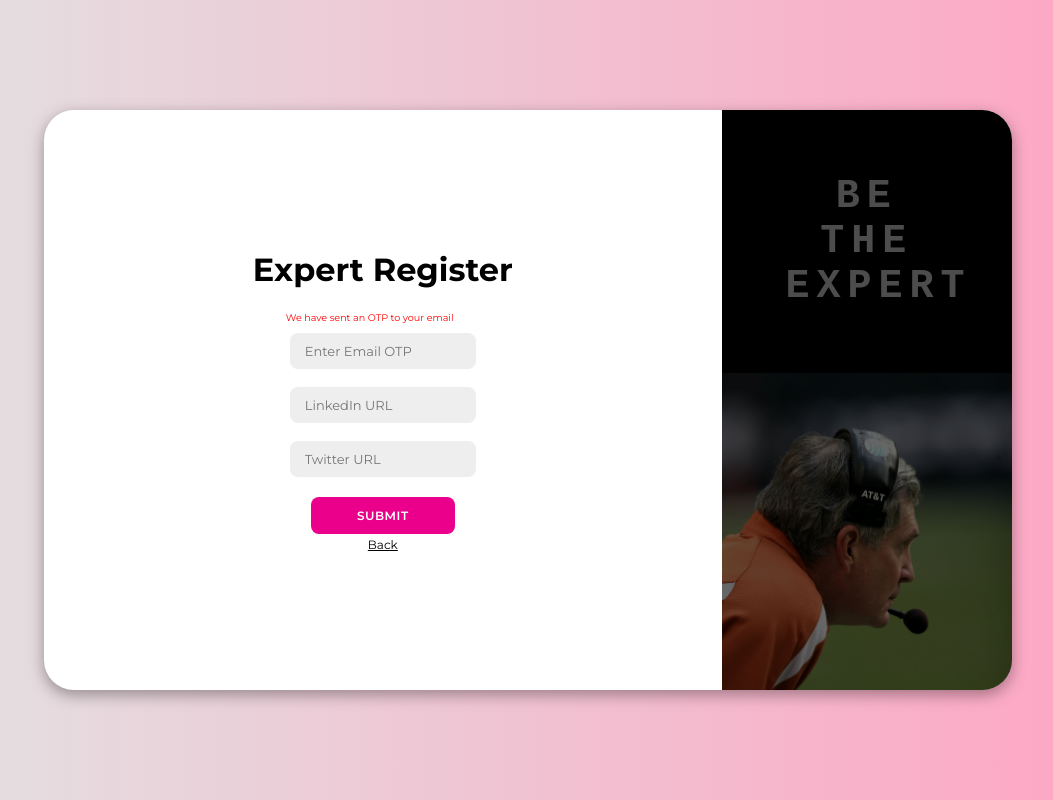
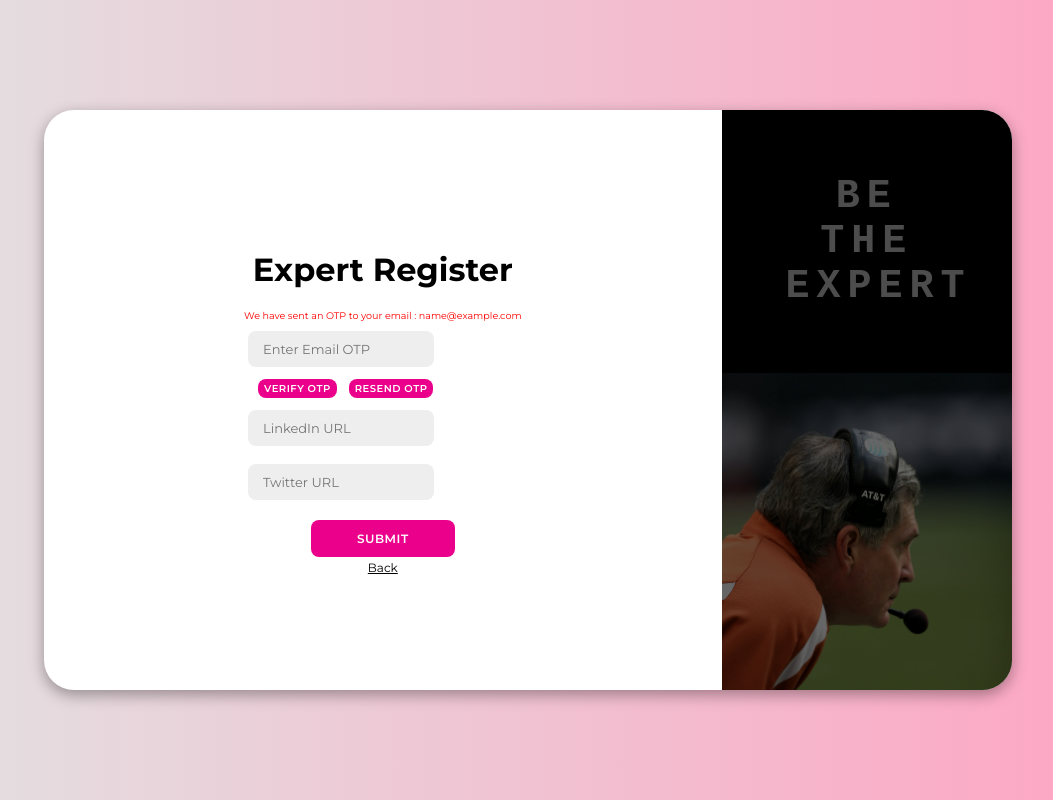
Before and after one commit to pratik860s/Degpeg-starter, a React (Create React App) app: page /register/expert in a window 1280 px wide. Both pictures are taken after typing "Sample", "name@example.com", "Sample123", "Sample123", "Sample", "Sample" into the empty fields and a click on the button "NEXT". Shown: the whole page, without its empty margins (112-1165 px from the left). Built offline with nearby package versions, Linux system fonts and the light colour scheme; no server answers.

Commit message:
Expert SignIn page Changes

```diff
--- a/src/Api/ApiConfig.js
+++ b/src/Api/ApiConfig.js
@@ -74,7 +74,6 @@ const sendOtpEmail = async (email) => {
         headers: {
           "Content-Type": "application/json",
         },
-        withCredentials: true
       }
     );
     console.log(response);
@@ -86,4 +85,25 @@ const sendOtpEmail = async (email) => {
 };
 
 
-export { expertRegister, login, sendOtpEmail };
+const verifyOtpEmail = async (email, otp) => {
+  try {
+    const response = await axios.post(
+      `${BASE_URL}:${PORT}/api/v1/user/verify-otp-email`,
+      { email: email, otp: otp },
+      {
+        headers: {
+          "Content-Type": "application/json",
+        },
+      }
+    );
+    // console.log(response.data);
+    return response.data;
+  } catch (error) {
+    console.error("Error verifying OTP email:", error.response ? error.response.data : error.message);
+    return null;
+  }
+};
+
+
+
+export { expertRegister, login, sendOtpEmail, verifyOtpEmail };
--- a/src/Pages/LandingPages/ExpertSignup/ExpertSignup.js
+++ b/src/Pages/LandingPages/ExpertSignup/ExpertSignup.js
@@ -1,11 +1,14 @@
-import React, { useState } from "react";
+import React, { useState, useEffect } from "react";
 import axios from "axios";
 import "./ExpertSignup.css";
 import {
   expertRegister,
   sendOtpEmail,
+  verifyOtpEmail,
 } from "./../../../Api/ApiConfig";
 import Joi from "joi";
+import { useNavigate } from "react-router";
+
 
 const ExpertSignup = () => {
   const [name, setName] = useState("");
@@ -22,6 +25,12 @@ const ExpertSignup = () => {
   // const [bankAccountNumber, setbankAccountNumber] = useState("");
   // const [ifscCode, setifscCode] = useState("");
   const [step, setStep] = useState(1);
+  const [isOtpVerified, setIsOtpVerified] = useState(false);
+  const [resendButtonDisabled, setResendButtonDisabled] = useState(false);
+  // const [expertRegistration, setExpertRegistration] = useState(false)
+
+
+  const navigate = useNavigate();
 
   const [errors, setErrors] = useState({});
   // all hooks
@@ -39,7 +48,7 @@ const ExpertSignup = () => {
     }),
     Joi.object({
       linkedinUrl: Joi.string().uri().required(),
-      twitterUrl: Joi.string().uri(),
+      twitterUrl: Joi.string().uri().required(),
     }),
     // Joi.object({
     //   bankName: Joi.string().required(),
@@ -113,8 +122,40 @@ const ExpertSignup = () => {
       linkedinUrl,
       twitterUrl
     );
+    if (response.status===200){
+      navigate("/");
+    }
   };
 
+  const verifyOtpfunction = async (e) => {
+    e.preventDefault();
+    try {
+      const response = await verifyOtpEmail(email, verifyOtp);
+      console.log(response);
+      if(response.status===200){
+      setIsOtpVerified(true);
+      }
+    } catch (error) {
+      console.error("Error verifying OTP:", error);
+    }
+  };
+
+
+  useEffect(() => {
+    let timer;
+    if (resendButtonDisabled) {
+      timer = setTimeout(() => {
+        setResendButtonDisabled(false);
+      }, 20000); // 20 seconds in milliseconds
+    }
+    return () => clearTimeout(timer);
+  }, [resendButtonDisabled]);
+
+  const handleResendOtp = async (e) => {
+    e.preventDefault();
+    const response = await sendOtpEmail(email);
+    setResendButtonDisabled(true);
+  };
 
 
   const handleBack = (e) => {
@@ -122,6 +163,7 @@ const ExpertSignup = () => {
     if (step === 1) {
       return;
     }
+    setIsOtpVerified(false);
     setStep(step - 1);
   };
 
@@ -280,14 +322,11 @@ const ExpertSignup = () => {
           ) : (
             <table>
               <tbody>
-                <tr></tr>
+              {!isOtpVerified && (
+        <>
           <tr>
             <td>
-                    {
-                      <div className="error">
-                        We have sent an OTP to your email
-                      </div>
-                    }
+              <div className="error">We have sent an OTP to your email : {email}</div>
             </td>
           </tr>
           <tr>
@@ -299,23 +338,32 @@ const ExpertSignup = () => {
                 id="verifyOtp"
                 placeholder="Enter Email OTP"
               />
-                    {/* <td>
-                      <button className="otpBtn" >
+              <td>
+                <button className="otpBtn" onClick={verifyOtpfunction}>
                   Verify OTP
                 </button>
                 <button
                   className="otpBtn"
-                        // onClick={handleResendOtp}
-                        // disabled={resendButtonDisabled}
+                  onClick={handleResendOtp}
+                  disabled={resendButtonDisabled}
                 >
                   Resend OTP
                 </button>
-                    </td> */}
-                    {/* {errors.verifyOtp && (
+              </td>
+              {errors.verifyOtp && (
                 <div className="error">{errors.verifyOtp}</div>
-                    )} */}
+              )}
             </td>
           </tr>
+        </>
+      )}
+      {isOtpVerified && (
+        <tr>
+          <td>
+            <div className="success">Your Email is Verified Successfully</div>
+          </td>
+        </tr>
+      )}
                 <tr>
                   <td>
                     <input
```
Lines whose indentation alone changed are shown as unchanged.
